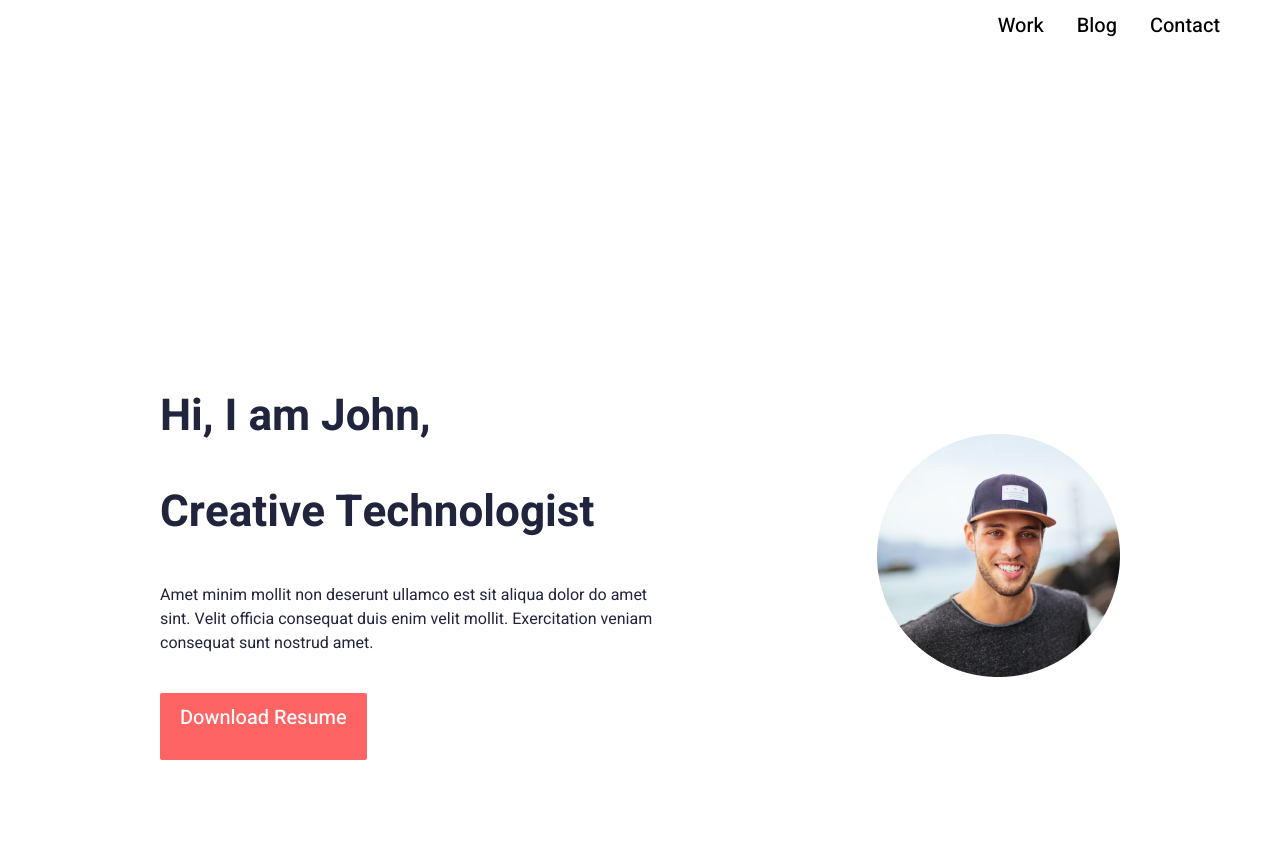
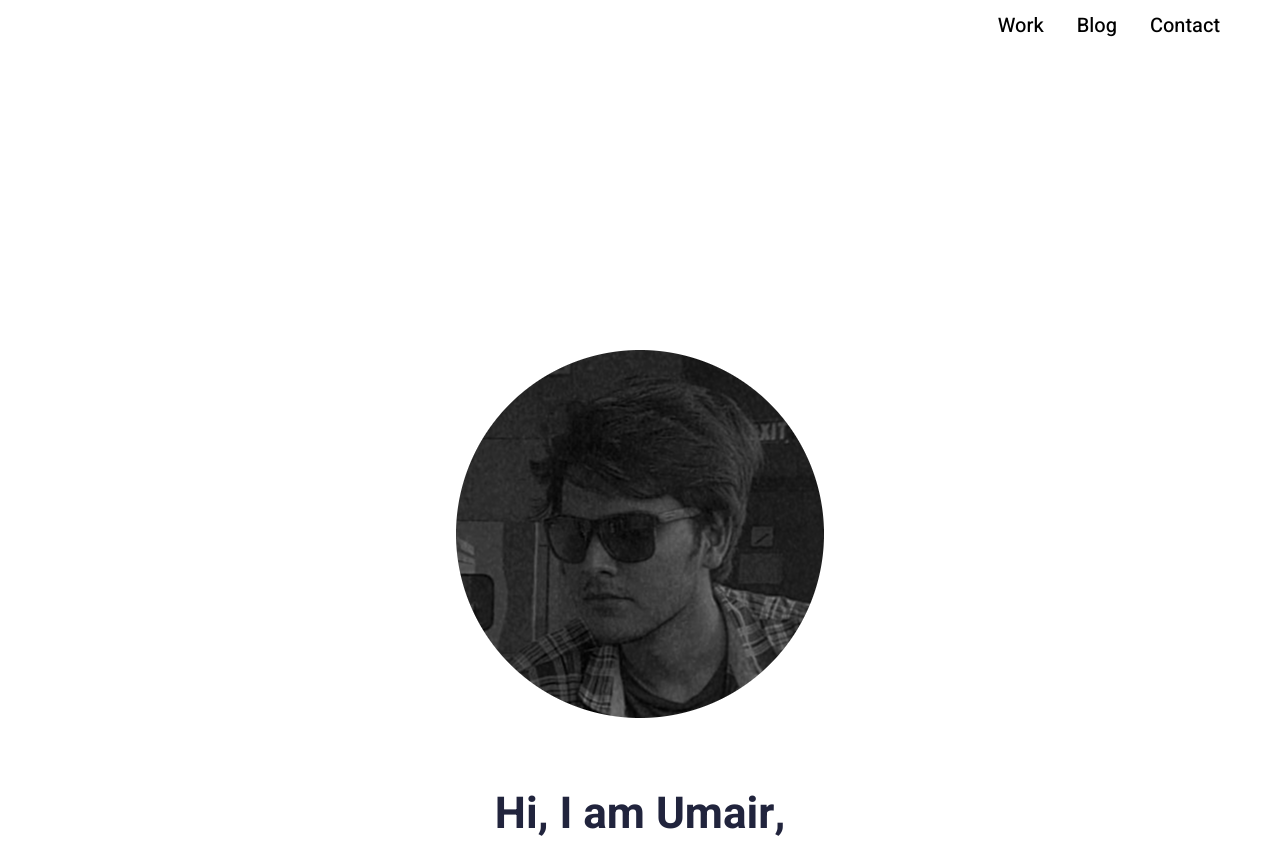
Before and after one commit to umairhamidch/my-portfolio, a plain HTML site: page index.html in a window 1280 px wide. Shown: the top 848 px of the page. Drawn offline with Linux system fonts and the light colour scheme.

Commit message:
desktop view done

```diff
--- a/css/styles.css
+++ b/css/styles.css
@@ -101,6 +101,7 @@ header nav li a{
     display: flex;
     align-items: center;
 
+
 }
 .hero-section .hero-inner .column-left{
     max-width: 497px;
@@ -146,9 +147,11 @@ color: #21243D;
 
 .hero-section .hero-inner .column-right{
     flex: 1;
-    display: flex;
-justify-content: flex-end;
+    display:flex;
+    justify-content: flex-end;
     align-items: center;
+
+
 }
 .post-section{
     background-color: #EDF7FA;
@@ -325,4 +328,30 @@ text-align: center;
 
 color: #21243D;
 
+background: #FFFFFF;
+
+
 }
+
+@media all and(max-width:600px){
+    header nav{
+            background-color: red;
+    }
+}
+.hero-section .hero-inner{
+    flex-direction: column-reverse  ;
+}
+
+.hero-section .column-right{
+    margin-bottom: 30px;
+
+}
+.hero-section .column-left{
+    text-align: center;
+    margin: 0 20px;
+
+}
+.hero-section .column-left .action-button{
+    margin-right: auto;
+    margin-left: auto;
+}
--- a/index.html
+++ b/index.html
@@ -60,13 +60,13 @@
 <section class="hero-section">
     <div class="hero-inner">
         <div class="column-left">
-            <h1>Hi, I am John,</h1>
+            <h1>Hi, I am Umair,</h1>
                 <h1>Creative Technologist</h1>
             <p>Amet minim mollit non deserunt ullamco est sit aliqua dolor do amet sint. Velit officia consequat duis enim velit mollit. Exercitation veniam consequat sunt nostrud amet.</p>
             <div class="action-button">Download Resume</div>
         </div>
         <div class="column-right">
-            <img src="./images/avatar.png" alt="Avatar">
+            <img src="./images/WhatsApp Image 2022-08-25 at 1.25.11 PM-modified.png" alt="profile_pic">
         </div>
     </div>
 </section>
```
Also changed, not shown: images/WhatsApp Image 2022-08-25 at 1.25.11 PM-modified.png (added).
